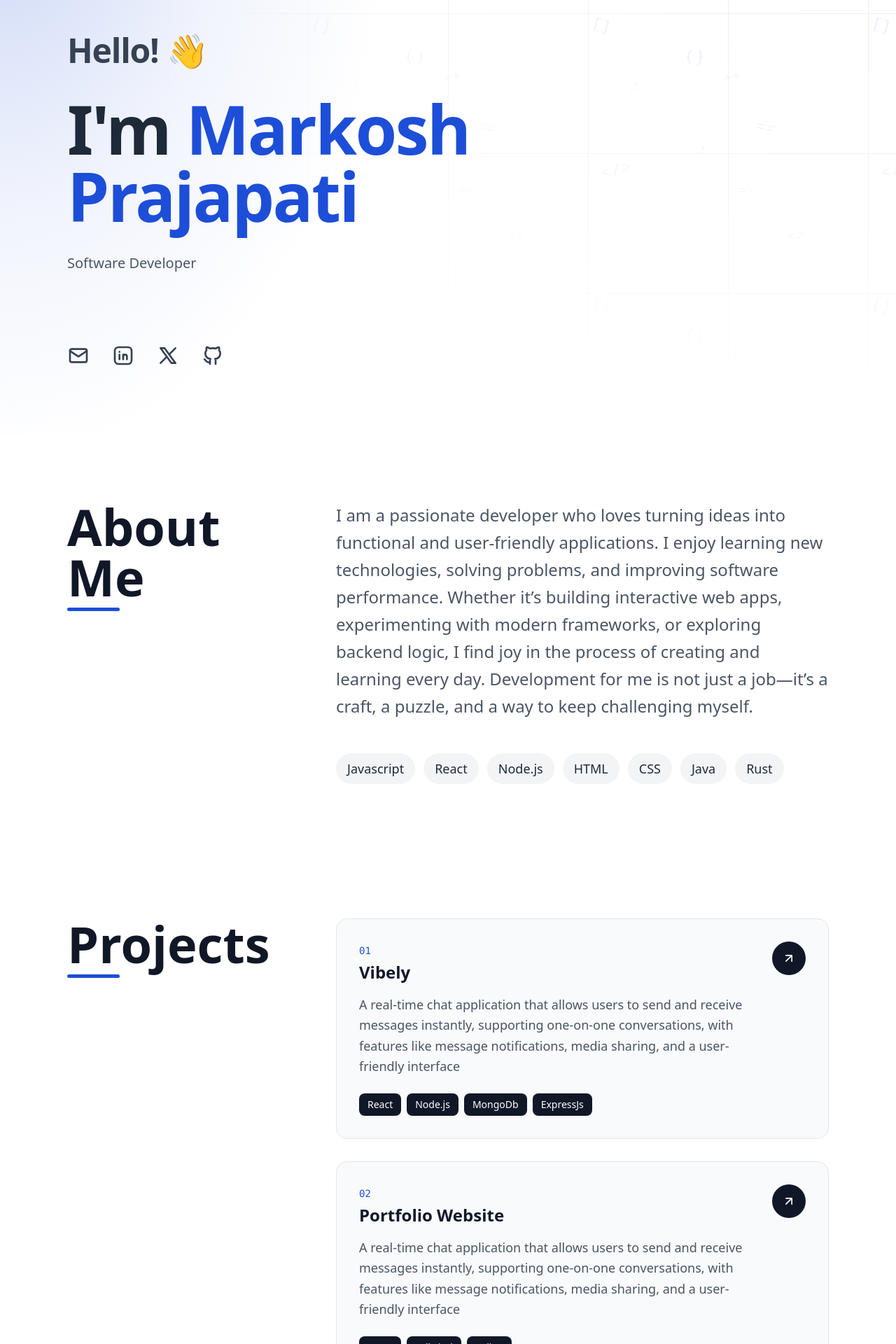
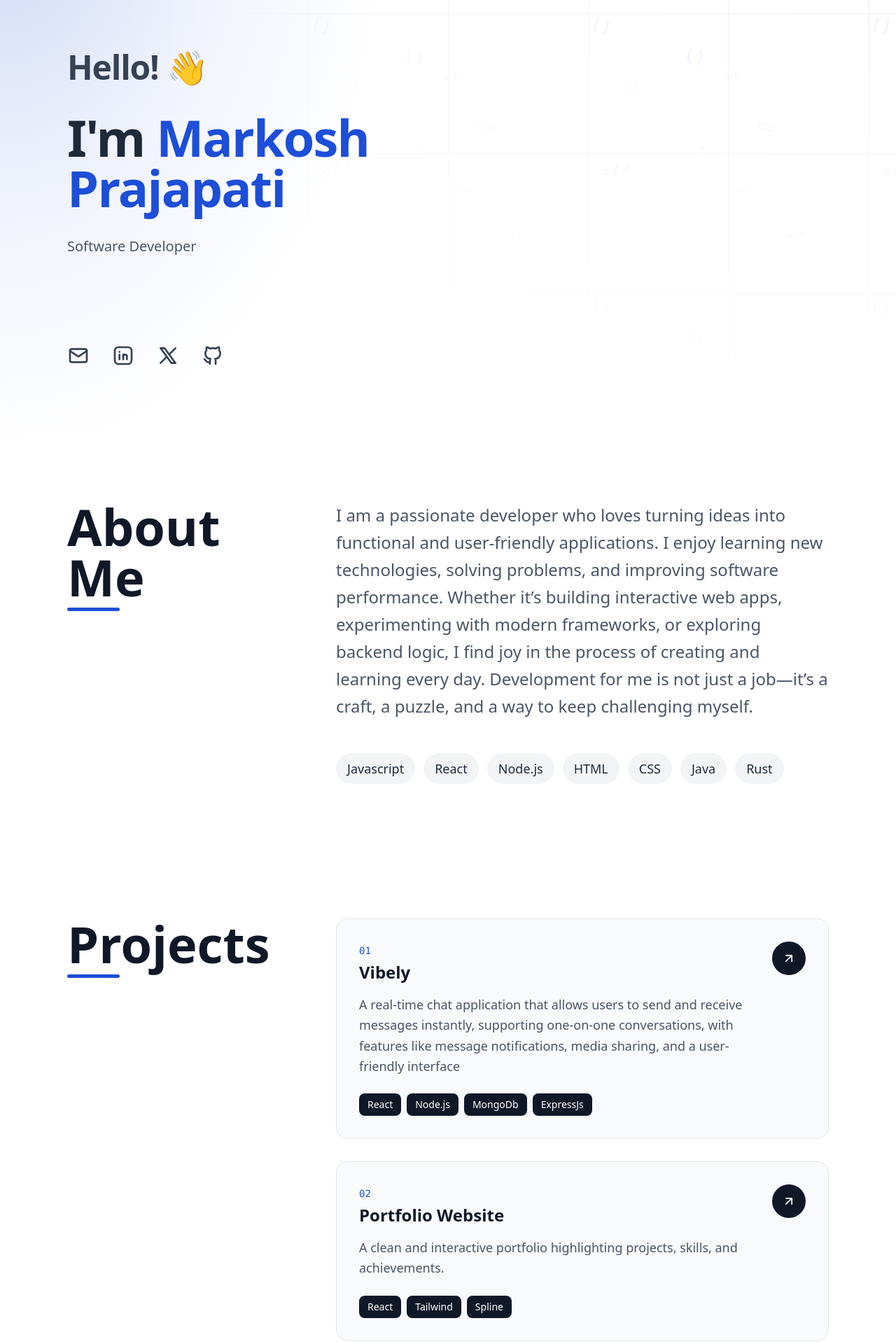
Before and after one commit to coder-002/portfolio, a React (Vite) app: page / in a window 1280 px wide. Shown: the part 180-2100 px from the top of the page at 70% size. Built offline with nearby package versions, Linux system fonts and the light colour scheme.

Commit message:
feat: header with glass

```diff
--- a/package.json
+++ b/package.json
@@ -14,6 +14,7 @@
     "@tailwindcss/vite": "^4.1.18",
     "react": "^19.2.0",
     "react-dom": "^19.2.0",
+    "react-icons": "^5.5.0",
     "tailwindcss": "^4.1.18"
   },
   "devDependencies": {
--- a/src/components/Hero.tsx
+++ b/src/components/Hero.tsx
@@ -152,12 +152,12 @@ const Hero = () => {
           strokeWidth={0}
         ></rect>
       </svg>
-      <div className="h-full mx-auto p-8 sm:p-12 md:p-24 flex items-center">
-        <div>
+      <div className="h-full mx-auto p-8 sm:p-12 md:p-24 flex flex-col-reverse md:flex-row items-center">
+        <div className="md:w-1/2">
           <h2 className="text-pretty text-xl sm:text-2xl md:text-5xl font-bold tracking-tight text-gray-700 animate-fade-in">
             Hello! 👋
           </h2>
-          <h1 className="mt-6 sm:mt-8 md:mt-10 text-pretty text-4xl sm:text-5xl md:text-6xl lg:text-8xl font-bold tracking-tight text-gray-800 animate-fade-in animation-delay-200">
+          <h1 className="mt-6 sm:mt-8 md:mt-10 text-pretty text-4xl sm:text-5xl md:text-6xl lg:text-7xl font-bold tracking-tight text-gray-800 animate-fade-in animation-delay-200">
             I'm{" "}
             <span style={{ color: siteConfig.accentColor }}>
               {siteConfig.name}
@@ -169,15 +169,16 @@ const Hero = () => {
         </div>
         <div
           className="
-           w-[280px] h-[280px]
-           sm:w-[400px] sm:h-[400px]
-           md:w-[600px] md:h-[600px]
-            ml-auto
-          "
+      w-[280px] h-[280px]
+      sm:w-[400px] sm:h-[400px]
+      md:w-[600px] md:h-[600px]
+      mt-8 md:mt-0 md:ml-auto
+    "
         >
           <Spline scene="https://prod.spline.design/fIAt-HmQkUzUIfRs/scene.splinecode" />
         </div>
       </div>
+
       <div className="absolute bottom-0 left-0 right-0 p-8 sm:p-12 md:p-24 flex gap-x-4 sm:gap-x-6 md:gap-x-8 text-gray-700 animate-fade-in animation-delay-600">
         {siteConfig.social?.email && (
           <a
--- a/src/config.ts
+++ b/src/config.ts
@@ -23,7 +23,7 @@ export const siteConfig = {
     {
       name: "Portfolio Website",
       description:
-        "A real-time chat application that allows users to send and receive messages instantly, supporting one-on-one conversations, with features like message notifications, media sharing, and a user-friendly interface",
+        "A clean and interactive portfolio highlighting projects, skills, and achievements.",
       link: "https://markoshprajapati.com.np/",
       skills: ["React", "Tailwind", "Spline"],
     },
```
Also changed, not shown: 1 other file (tests, documents, lock files or other folders).
